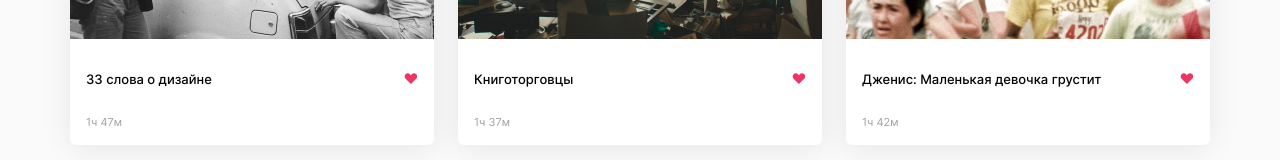
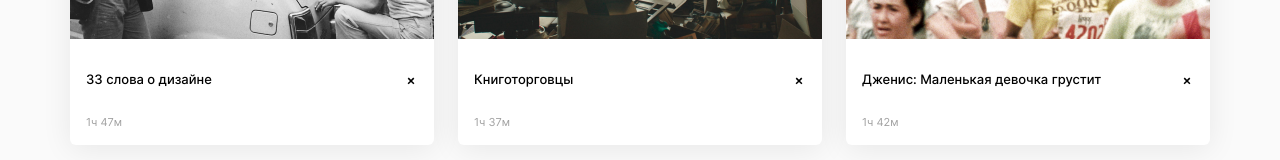
Before and after one commit to Kozihodja/movies-explorer-frontend, a React (Create React App) app: page /saved-movies in a window 1280 px wide. Shown: the part 308-468 px from the top of the page. Built offline with nearby package versions, Linux system fonts and the light colour scheme.

Commit message:
Исправить: отобразить кнопку удаления

```diff
--- a/src/components/Movies/Movies.js
+++ b/src/components/Movies/Movies.js
@@ -2,7 +2,6 @@ import React from "react";
 import SearchForm from './SearchForm/SearchForm';
 import MovieCardList from './MoviesCardList/MoviesCardList'
 import Preloader from "./Prelodaer/Preloader";
-
 
   function Movies() {
 
@@ -14,9 +13,11 @@ import Preloader from "./Prelodaer/Preloader";
           <Preloader
             isLoad = {isLoad}
           />
-          <MovieCardList />
+          <MovieCardList>
+
+          </MovieCardList>
         </>
       );
     }
 
-    export default Movies;
+export default Movies;
--- /dev/null
+++ b/src/components/Movies/MoviesCard/DelIcon/DelIcon.js
@@ -0,0 +1,11 @@
+import React from 'react'
+
+function DelIcon() {
+    return (
+        <svg width="8" height="8" viewBox="0 0 8 8" fill="none" xmlns="http://www.w3.org/2000/svg">
+        <path fillule="evenodd" clipRule="evenodd" d="M5.06077 3.8822L7.30003 1.64294L6.23937 0.582275L4.00011 2.82154L1.76097 0.582391L0.700309 1.64305L2.93945 3.8822L0.58252 6.23913L1.64318 7.29979L4.00011 4.94286L6.35716 7.29991L7.41782 6.23925L5.06077 3.8822Z" fill="black"/>
+      </svg>
+    )
+  }
+
+export default DelIcon
--- a/src/components/Movies/MoviesCard/MovieCard.js
+++ b/src/components/Movies/MoviesCard/MovieCard.js
@@ -1,6 +1,12 @@
 import React from "react";
+import { useLocation } from 'react-router-dom'
+import SaveIcon from './SaveIcon/SaveIcon'
+import DelIcon from './DelIcon/DelIcon'
 
   function MovieCard(props) {
+
+    const location = useLocation();
+    const current_page = location.pathname;
 
     const cardLikeButtonClassName = (`movie__like-icon ${props.movie.isSaved ? 'movie__like-icon_liked' : ''}`);
 
@@ -10,11 +16,13 @@ import React from "react";
             <span className='movieCard__info'>
                 <p className='movieCard__name'>{props.movie.name}</p>
                 <button type="button" className="movieCard__like-button hover" aria-label="Поставить лайк">
-					<svg width="14" height="12" viewBox="0 0 21 19" fill="none" xmlns="http://www.w3.org/2000/svg" className={cardLikeButtonClassName}>
-						<path d="M18.8005 1.95849L18.8023 1.96024C20.7437 3.88233 20.7462 7.03905 18.8005 8.98466L10.361 17.4238L1.94628 9.00951C1.94569 9.00892 1.94511 9.00832 1.94453 9.00772C1.0188 8.06185 0.5 6.81051 0.5 5.48217C0.5 4.14855 1.00122 2.89987 1.94265 1.95849L1.94266 1.95849L1.94441 1.95672C3.86629 0.0157068 7.02186 0.0131363 8.96748 1.97793L8.96922 1.97967L10.0074 3.01784L10.3646 3.37496L10.7181 3.01425L11.7545 1.95673C13.6994 0.0138381 16.8563 0.014425 18.8005 1.95849Z" stroke={props.movie.isSaved ? 'stroke' : 'black'}/>
-					</svg>
-			    </button>
-          </span>
+					        {current_page === '/movies' ?
+                    <SaveIcon
+                      movie = {props.movie}
+                      cardLikeButtonClassName = {cardLikeButtonClassName}
+                    /> : <DelIcon/>}
+			          </button>
+            </span>
           <p className='movieCard__duration'>{props.movie.duration}</p>
         </li>
       );
--- /dev/null
+++ b/src/components/Movies/MoviesCard/SaveIcon/SaveIcon.js
@@ -0,0 +1,11 @@
+import React from 'react'
+
+function SaveIcon(props) {
+    return (
+      <svg width="14" height="12" viewBox="0 0 21 19" fill="none" xmlns="http://www.w3.org/2000/svg" className={props.cardLikeButtonClassName}>
+              <path d="M18.8005 1.95849L18.8023 1.96024C20.7437 3.88233 20.7462 7.03905 18.8005 8.98466L10.361 17.4238L1.94628 9.00951C1.94569 9.00892 1.94511 9.00832 1.94453 9.00772C1.0188 8.06185 0.5 6.81051 0.5 5.48217C0.5 4.14855 1.00122 2.89987 1.94265 1.95849L1.94266 1.95849L1.94441 1.95672C3.86629 0.0157068 7.02186 0.0131363 8.96748 1.97793L8.96922 1.97967L10.0074 3.01784L10.3646 3.37496L10.7181 3.01425L11.7545 1.95673C13.6994 0.0138381 16.8563 0.014425 18.8005 1.95849Z" stroke={props.movie.isSaved ? 'stroke' : 'black'}/>
+          </svg>
+    )
+  }
+
+export default SaveIcon
--- a/src/components/Movies/MoviesCardList/MoviesCardList.js
+++ b/src/components/Movies/MoviesCardList/MoviesCardList.js
@@ -38,7 +38,8 @@ import img12 from '../../../images/12.png';
               <MoviesCard
                 key={card._id}
                 movie={card}
-              />
+              >
+              </MoviesCard>
     			  ))}
     		  </ul>
           <section className='movies__still'>
```
